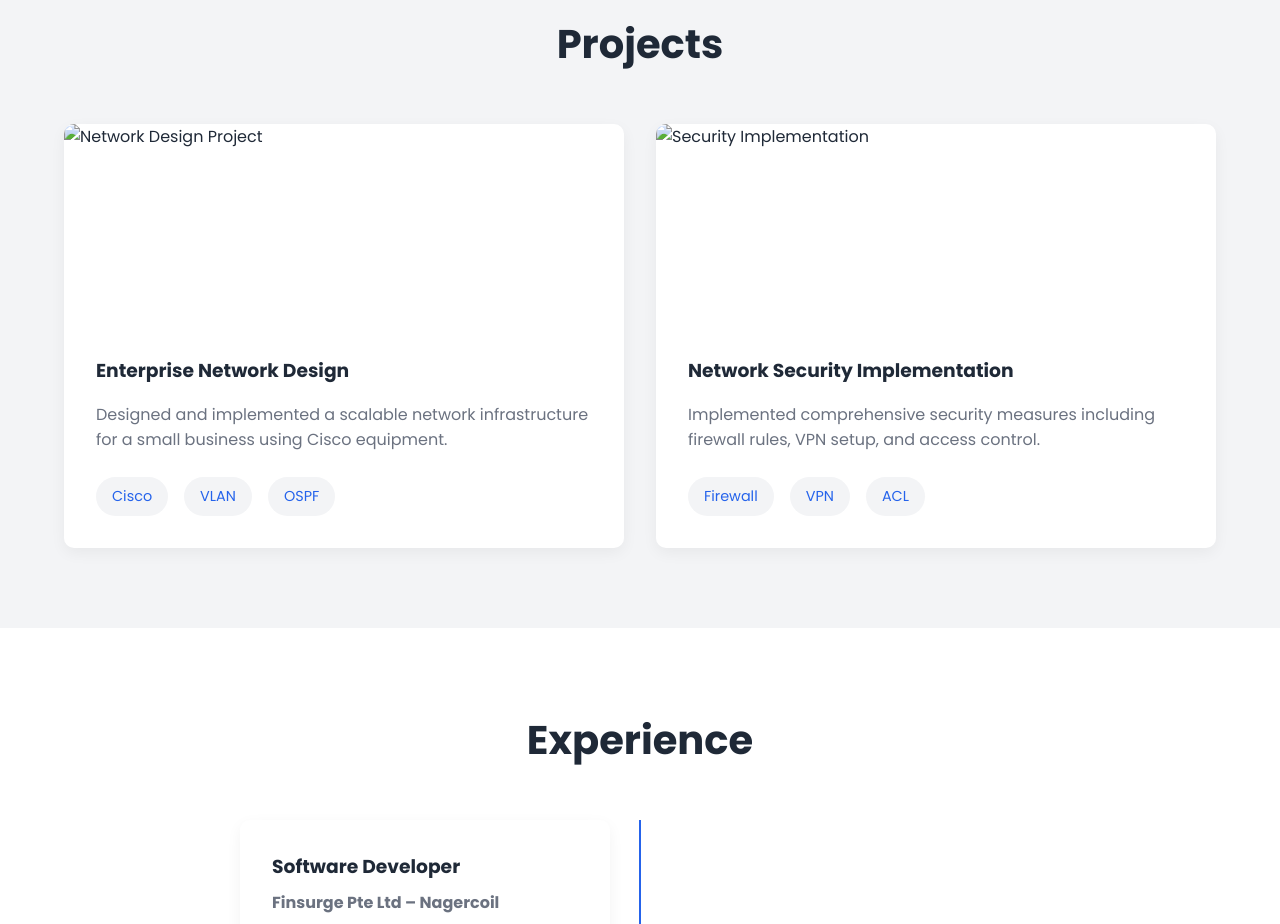
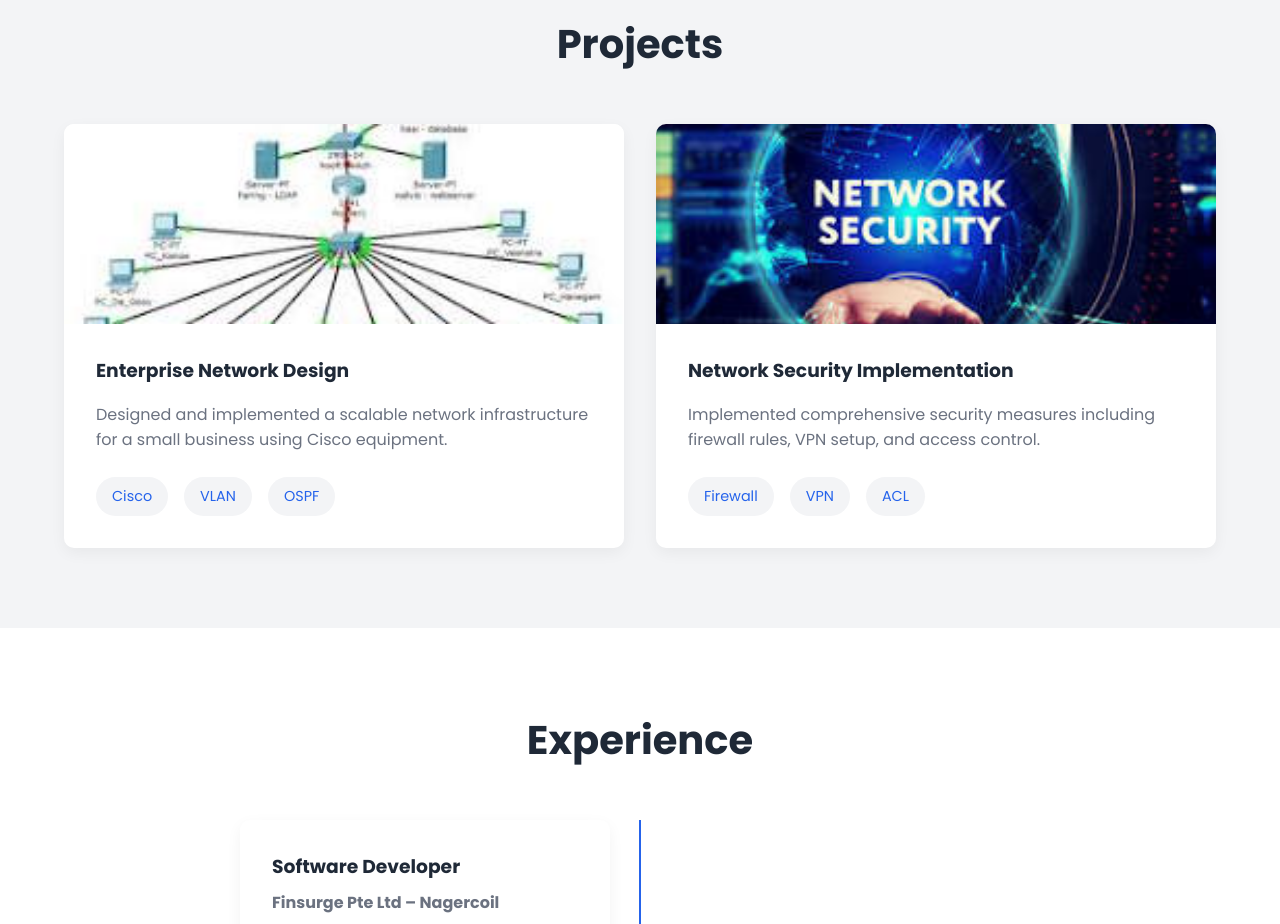
Before and after one commit to sabarish141/Perfect_Portfolio, a plain HTML site: page index.html in a window 1280 px wide. Shown: the part 2560-3484 px from the top of the page. Drawn offline with Linux system fonts and the light colour scheme.

```diff
--- a/index.html
+++ b/index.html
@@ -128,7 +128,7 @@
         <div class="projects-grid">
             <div class="project-card">
                 <div class="project-image">
-                    <img src="project1-placeholder.jpg" alt="Network Design Project">
+                    <img src="assets/net.jpeg" alt="Network Design Project">
                 </div>
                 <div class="project-content">
                     <h3>Enterprise Network Design</h3>
@@ -142,7 +142,7 @@
             </div>
             <div class="project-card">
                 <div class="project-image">
-                    <img src="project2-placeholder.jpg" alt="Security Implementation">
+                    <img src="assets/sec.jpeg" alt="Security Implementation">
                 </div>
                 <div class="project-content">
                     <h3>Network Security Implementation</h3>
```
Also changed, not shown: assets/net.jpeg (added), assets/sec.jpeg (added).
